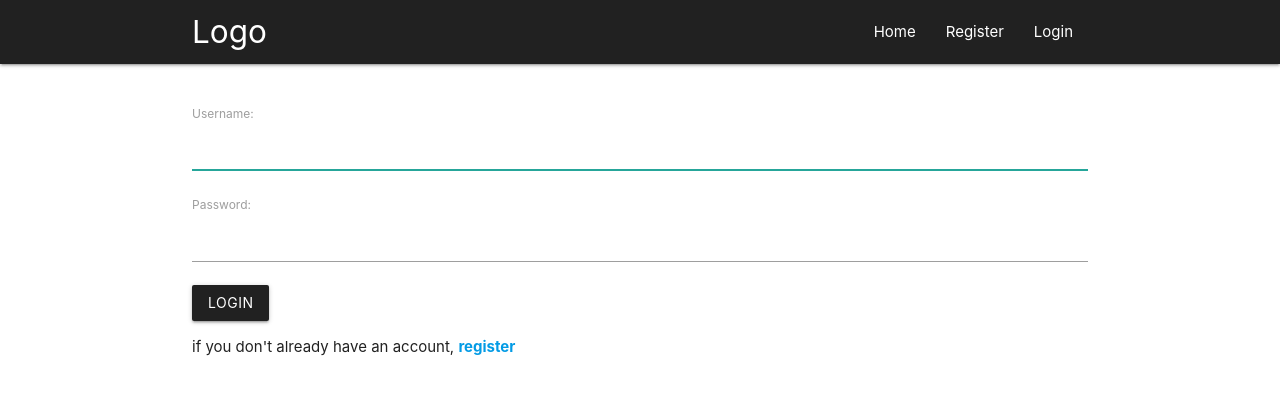
After one commit to rifqirosyidi/relearn-django, a Django app: page /login/ in a window 1280 px wide. The commit adds this page. Shown: the top 395 px of the page. Run offline with Django 3.2, Linux system fonts and the light colour scheme; some libraries are stand-ins or nearby versions.

Commit message:
user login and logout

```diff
--- a/main/templates/main/includes/messages.html
+++ b/main/templates/main/includes/messages.html
@@ -1,13 +1,13 @@
 {% if messages %}
     {% for message in messages %}
         {% if message.tags == 'success'%}
-            <script>M.toast({html: "{{message}}", classes: 'green darken-4 rounded', displayLength:5000});</script>
+            <script>M.toast({html: "{{message}}", classes: 'green darken-4', displayLength:5000});</script>
         {% elif message.tags == 'info'%}
-            <script>M.toast({html: "{{message}}", classes: 'blue darken-4 rounded', displayLength:5000});</script>
+            <script>M.toast({html: "{{message}}", classes: 'blue darken-4', displayLength:5000});</script>
         {% elif message.tags == 'warning'%}
-            <script>M.toast({html: "{{message}}", classes: 'orange darken-4 rounded', displayLength:10000});</script>
+            <script>M.toast({html: "{{message}}", classes: 'orange darken-4', displayLength:10000});</script>
         {% elif message.tags == 'error'%}
-            <script>M.toast({html: "{{message}}", classes: 'red darken-4 rounded', displayLength:10000});</script>
+            <script>M.toast({html: "{{message}}", classes: 'red darken-4', displayLength:10000});</script>
         {% endif %}
     {% endfor %}
 {% endif %}
--- a/main/templates/main/includes/navbar.html
+++ b/main/templates/main/includes/navbar.html
@@ -6,7 +6,7 @@
                 <li><a href="/">Home</a></li>
                 {% if user.is_authenticated %}
                     <li><a href="/account">{{ user.username }}</a></li>
-                    <li><a href="/login">Logout</a></li>
+                    <li><a href="/logout">Logout</a></li>
                 {% else %}
                     <li><a href="/register">Register</a></li>
                     <li><a href="/login">Login</a></li>
--- /dev/null
+++ b/main/templates/main/login.html
@@ -0,0 +1,11 @@
+{% extends 'main/base.html' %}
+
+{% block content %}
+    <br>
+    <form action="" method="POST">
+        {% csrf_token %}
+        {{ form.as_p }}
+        <button type="submit" name="submit" class="btn grey darken-4">Login</button>
+    </form>
+    <p>if you don't already have an account, <b><a href="/register.html">register</a></b></p>
+{% endblock content %}
--- a/main/urls.py
+++ b/main/urls.py
@@ -7,4 +7,6 @@ app_name = 'main'
 urlpatterns = [
     path('', views.homepage, name='homepage'),
     path('register/', views.register, name='register'),
+    path('logout/', views.logout_account, name='logout'),
+    path('login/', views.login_account, name='login')
 ]
--- a/main/views.py
+++ b/main/views.py
@@ -1,7 +1,8 @@
 from django.shortcuts import render, redirect
 from .models import Tutorial
-from django.contrib.auth.forms import UserCreationForm
-from django.contrib.auth import login, logout
+from .forms import NewUserForm
+from django.contrib.auth.forms import AuthenticationForm
+from django.contrib.auth import login, logout, authenticate
 from django.contrib import messages
 
 
@@ -14,7 +15,7 @@ def homepage(request):
 
 def register(request):
     if request.method == "POST":
-        form = UserCreationForm(request.POST)
+        form = NewUserForm(request.POST)
         if form.is_valid():
             user = form.save()
             username = form.cleaned_data.get("username")
@@ -26,8 +27,37 @@ def register(request):
             for msg in form.error_messages:
                 messages.error(request, f'{msg}: {form.error_messages[msg]}')
 
-    form = UserCreationForm
+    form = NewUserForm
     context = {
         'form': form
     }
     return render(request, 'main/register.html', context)
+
+
+def logout_account(request):
+    logout(request)
+    messages.info(request, f'Logged out succesfully')
+    return redirect("main:homepage")
+
+
+def login_account(request):
+    if request.method == 'POST':
+        form = AuthenticationForm(request, request.POST)
+        if form.is_valid():
+            username = form.cleaned_data.get('username')
+            password = form.cleaned_data.get('password')
+            user = authenticate(username=username, password=password)
+            if user is not None:
+                login(request, user)
+                messages.info(request, f'You are now logged in as {username}')
+                return redirect("main:homepage")
+            else:
+                messages.error(request, 'Invalid username or password')
+        else:
+            messages.error(request, 'Invalid username or password')
+
+    form = AuthenticationForm()
+    context = {
+        'form': form
+    }
+    return render(request, 'main/login.html', context)
```
Also changed, not shown: main/forms.py (added, +18 -0 lines).
